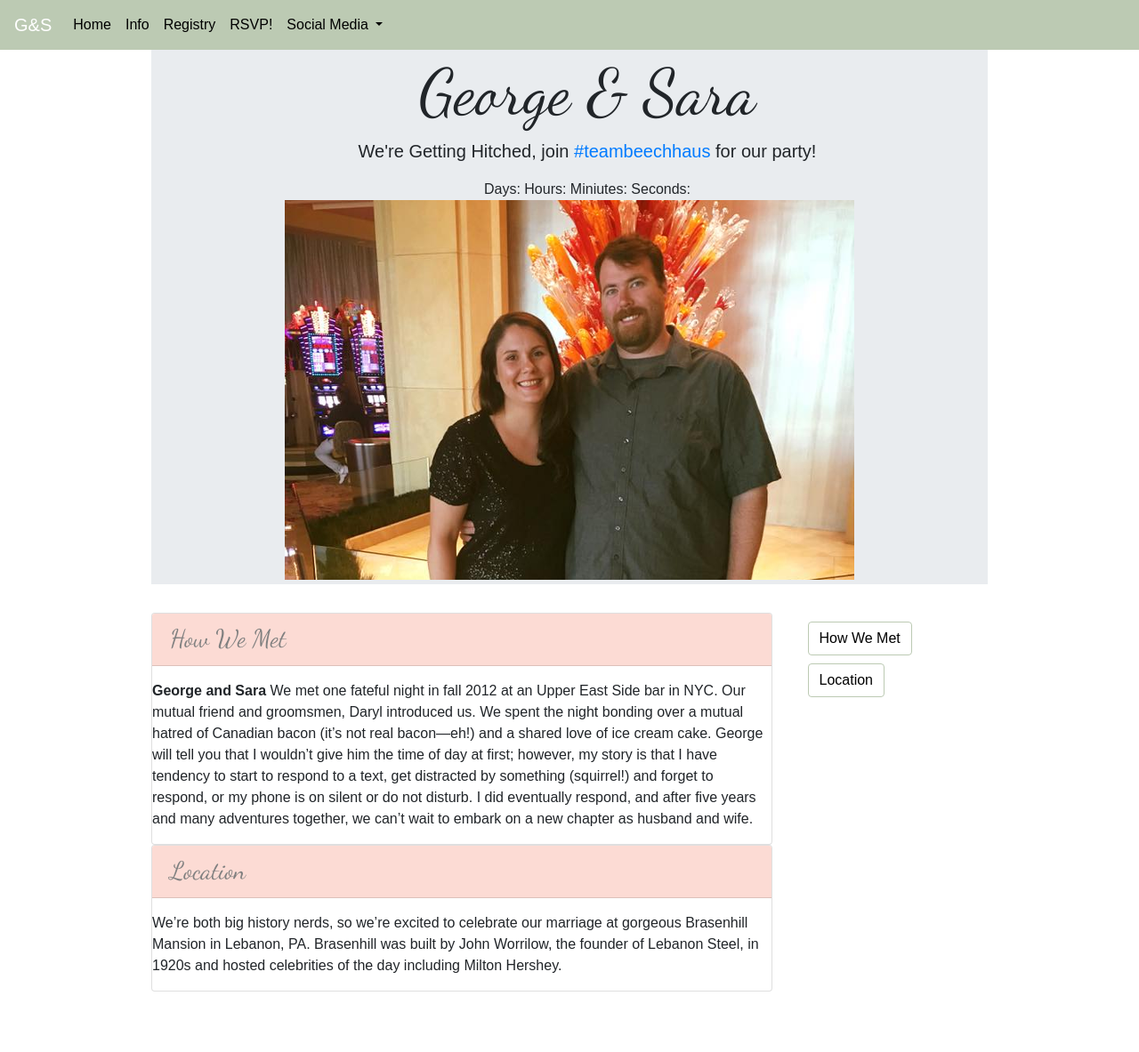
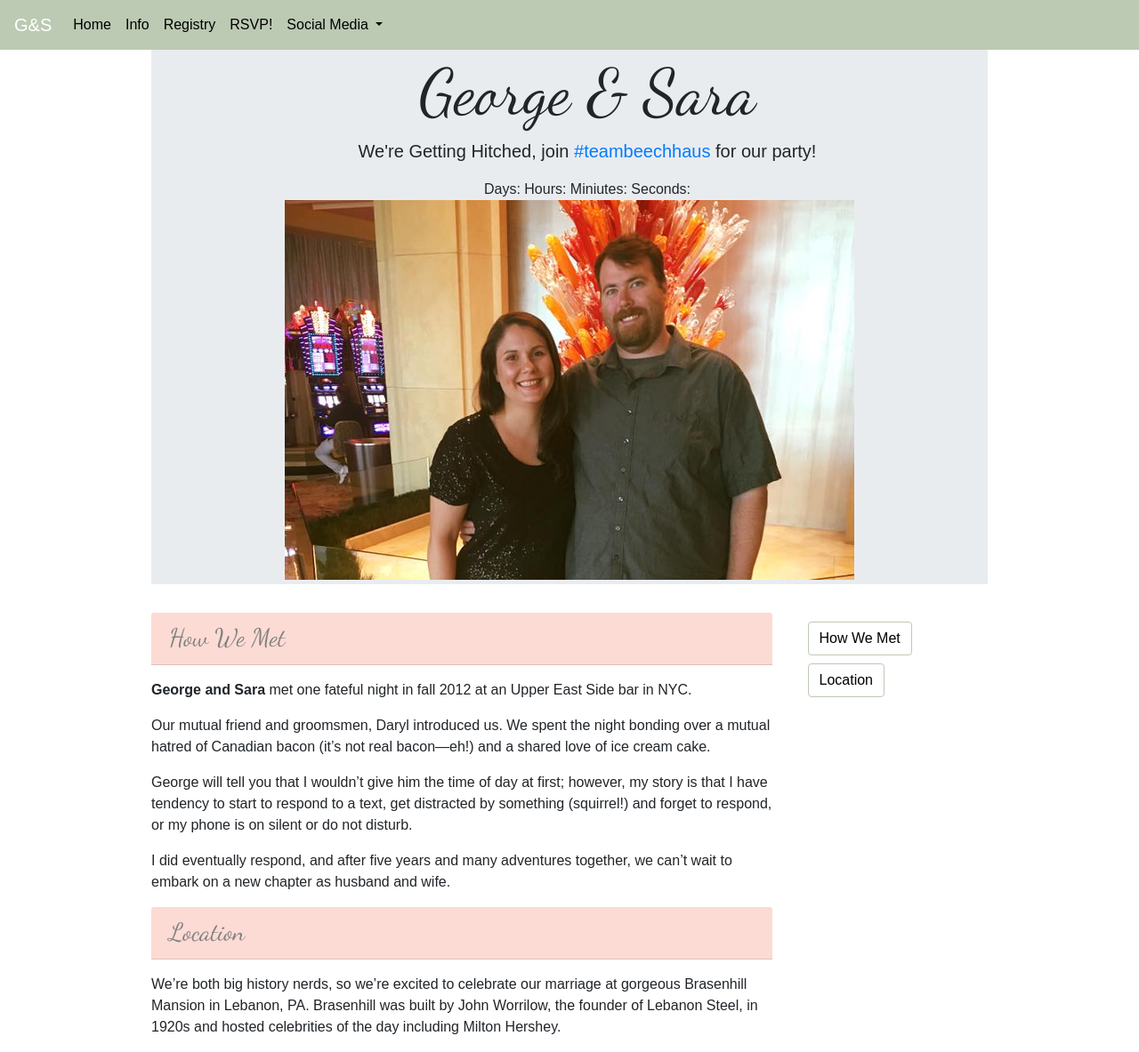
Before and after one commit to GABeech/WeddingSite, a Jekyll site: the page built from index.md, in a window 1280 px wide and 1183 px high. Shown: the whole window at 89% size. Built offline with Jekyll 4.4.1, drawn with Linux system fonts in a browser that asks for light colours; nearby versions of some CDN libraries.

Commit message:
formatting, bye border

```diff
--- a/_layouts/home.html
+++ b/_layouts/home.html
@@ -3,7 +3,7 @@ layout: default
 ---
 {% for i in site.info %}
 
-<div class="card">
+<div class="card border-0">
   <h3 class="card-header">
       {{ i.Title }}
   </h3>
```
Also changed, not shown: _info/0-met.md (+5 -1 lines).
